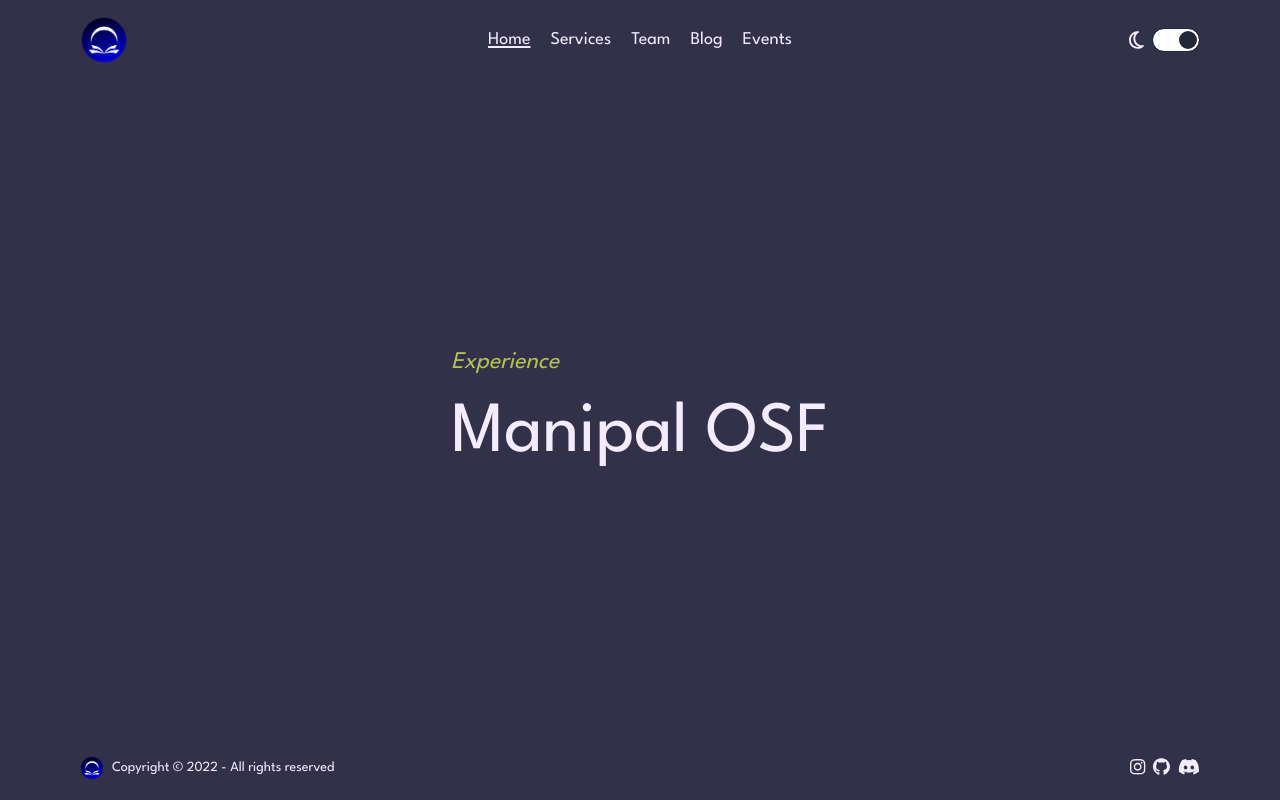
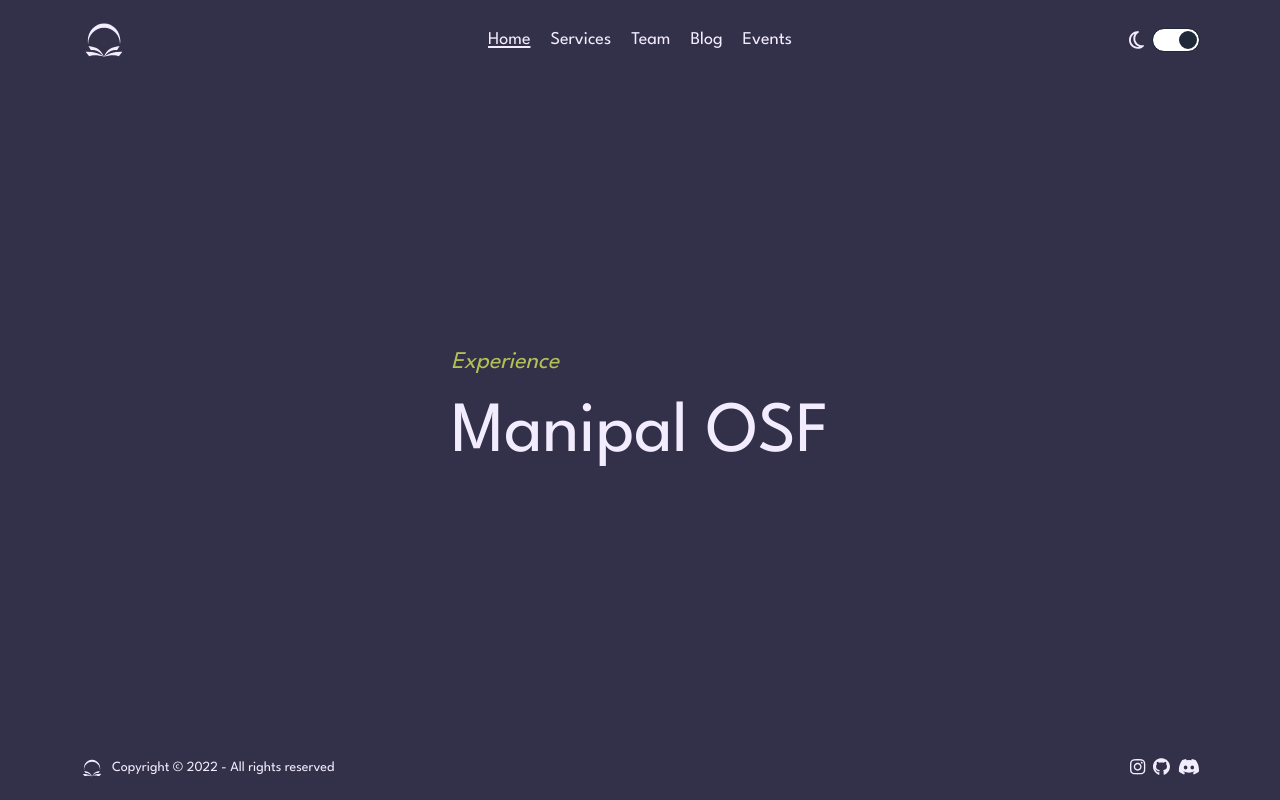
Before and after one commit to Manipal-OSF/website, a Next.js app in the folder frontend/: page / in a window 1280 px wide. Built offline with nearby package versions, Linux system fonts and the light colour scheme.

Commit message:
Add dynamic logo

```diff
--- a/frontend/components/Footer.tsx
+++ b/frontend/components/Footer.tsx
@@ -5,7 +5,7 @@
   faInstagram,
 } from '@fortawesome/free-brands-svg-icons';
 import Image from 'next/image';
-import logo from '../public/logo.jpg';
+import Logo from './Logo';
 
 const date = new Date().getFullYear()
 const Footer = () => {
@@ -13,12 +13,7 @@
     <footer className='justify-center gap-2 md:justify-between footer text-secondary dark:text-secondary-dark'>
       <div className='flex items-center h-full'>
         <div className='w-6 h-6'>
-          <Image
-            className='rounded-full'
-            src={logo}
-            alt='logo'
-            layout='responsive'
-          />
+            <Logo />
         </div>
         <p>Copyright © {date} - All rights reserved</p>
       </div>
--- a/frontend/components/Header.tsx
+++ b/frontend/components/Header.tsx
@@ -4,7 +4,7 @@
 import Image from 'next/image';
 import { useEffect, useState } from 'react';
 import { setTheme } from '../services/theme';
-import logo from '../public/logo.jpg';
+import Logo from './Logo';
 import { Disclosure } from '@headlessui/react';
 import Links, { Route } from './Links';
 
@@ -20,12 +20,7 @@
   return (
     <header className='grid items-center h-10 grid-cols-3 md:grid-cols-3 place-content-center text-secondary dark:text-secondary-dark'>
       <div className='hidden w-12 h-12 md:block'>
-        <Image
-          className='rounded-3xl duration-500 hover:rounded-lg'
-          src={logo}
-          alt='logo'
-          layout='responsive'
-        />
+        <Logo/>
       </div>
 
       <div className='md:hidden'>
--- a/frontend/components/Layout.tsx
+++ b/frontend/components/Layout.tsx
@@ -12,7 +12,7 @@
   return (
     <div className='flex flex-col min-h-screen gap-20 px-5 py-5 md:px-20 bg-primary dark:bg-primary-dark'>
       <Header />
-      <motion.main className='flex w-full grow justify-center'
+      <motion.main className='flex w-full grow justify-center overflow-hidden'
         variants={variants}
         initial="hidden"
         animate="enter"
--- /dev/null
+++ b/frontend/components/Logo.tsx
@@ -0,0 +1,20 @@
+import { ReactElement, ReactSVGElement } from "react";
+
+const Logo = (props: any): ReactElement => {
+  return(
+    <div >
+      <svg xmlns="http://www.w3.org/2000/svg" data-name="Layer 1" viewBox="0 0 600 600" className="inline">
+        <path fill="none" d="M0 0h600v600H0z" data-name="Layer 2" />
+        <g data-name="Layer 1">
+          <path className={`bg-secondary fill-current`}
+            d="M102.8 343.5c0-109.2 88.8-197.7 198.3-197.7s198.3 88.5 198.3 197.7c0 4.3-.2 8.5-.4 12.7a224.773 224.773 0 0 0 5.3-48.9c0-118.6-90.9-214.7-203.1-214.7S97.9 188.7 97.9 307.3a224.773 224.773 0 0 0 5.3 48.9c-.3-4.2-.4-8.5-.4-12.7ZM462.8 427.3c-20.4-3.2-45.1-3.6-70.6 6.6-51.7 20.2-87.8 75.8-91.2 72.6-.6-.6.2-2.2.6-3 5.4-12.5 29.8-61.4 65.5-86.7 8.1-5.6 16.9-10.9 16.9-10.9s8.1-4.7 16.5-8.8c12.4-6 47-16.5 94.5-22.8" />
+          <path className={`bg-secondary fill-current `}
+            d="M485.4 502.4a240.41 240.41 0 0 0-62.5-11.6c-67-3.7-120 19.8-121.3 15.5-.7-2.4 16.5-10.5 34.8-18.9 34.3-15.9 60.7-27.9 97.9-34.6 10.5-1.9 18.5-2.8 25.8-3.6a445.124 445.124 0 0 1 70-2.2M137.2 427.9c20.4-3.2 45.1-3.6 70.6 6.6 51.7 20.2 87.8 75.8 91.2 72.6.6-.6-.2-2.2-.6-3-5.4-12.5-29.8-61.4-65.5-86.7-8.1-5.6-16.9-10.9-16.9-10.9s-8.1-4.7-16.5-8.8c-12.4-6-47-16.5-94.5-22.8" />
+          <path className={`bg-secondary fill-current`}
+            d="M114.6 503a240.41 240.41 0 0 1 62.5-11.6c67-3.7 120 19.8 121.3 15.5.7-2.4-16.5-10.5-34.8-18.9-34.3-15.9-60.7-27.9-97.9-34.6-10.5-1.9-18.5-2.8-25.8-3.6a445.123 445.123 0 0 0-70-2.2" />
+        </g>
+      </svg>
+    </div>
+)};
+
+export default Logo;
--- a/frontend/next.config.js
+++ b/frontend/next.config.js
@@ -4,7 +4,7 @@
   images: {
     domains: [
       'localhost',
-      process.env.NEXT_PUBLIC_SERVER_URL.substring(8), // Remove https://
+      // process.env.NEXT_PUBLIC_SERVER_URL.substring(8), // Remove https://
     ],
   },
 };
```
Also changed, not shown: frontend/styles/globals.css (line endings or trailing spaces).
